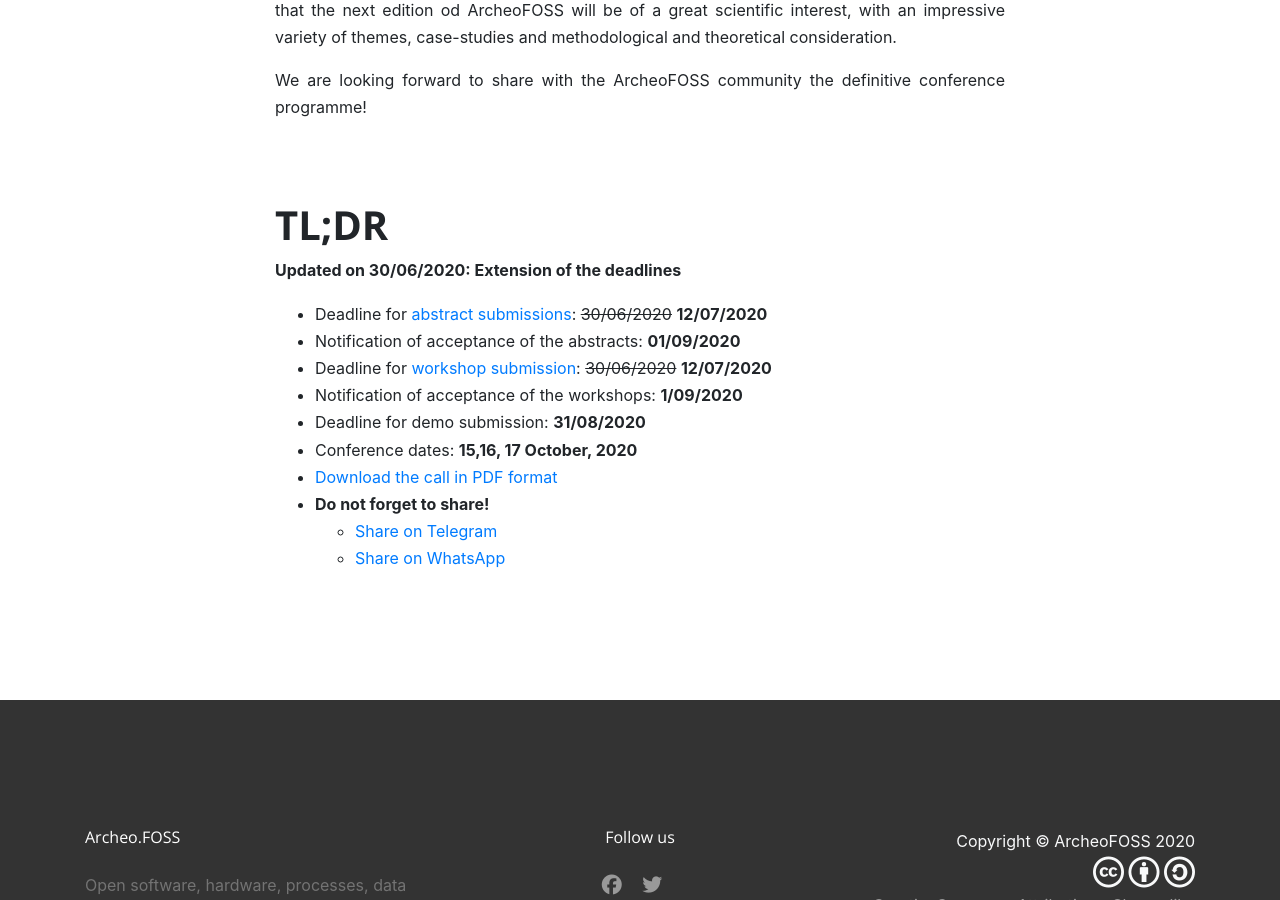
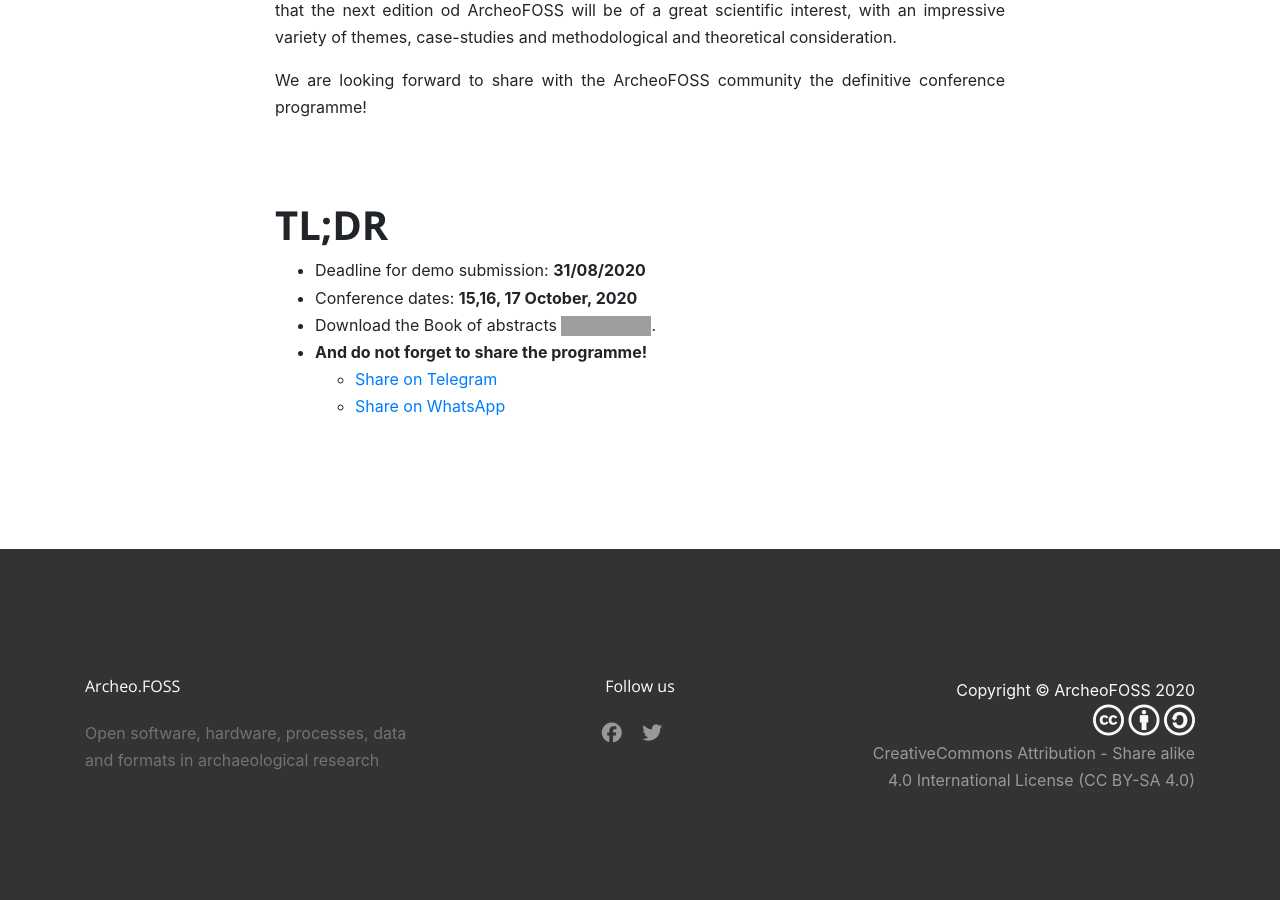
Before and after one commit to archeofoss/archeofoss2020, a Jekyll site: the page built from index.md, in a window 1280 px wide and 900 px high, scrolled down 1596 px. Built offline with Jekyll 4.4.1, drawn with Linux system fonts in a browser that asks for light colours; nearby versions of some CDN libraries; grey boxes are pictures that could not be loaded.

```diff
--- a/index.md
+++ b/index.md
@@ -28,14 +28,9 @@
 
 
 # TL;DR
-**Updated on 30/06/2020: Extension of the deadlines**
-- Deadline for [abstract submissions](https://forms.gle/yEqVdk2ApBTSLJoP6): <strike>30/06/2020</strike> **12/07/2020**
-- Notification of acceptance of the abstracts: **01/09/2020**
-- Deadline for [workshop submission](https://forms.gle/TCPNg7NNC3UvnFiEA): <strike>30/06/2020</strike> **12/07/2020**
-- Notification of acceptance of the workshops: **1/09/2020**
 - Deadline for demo submission: **31/08/2020**
 - Conference dates: **15,16, 17 October, 2020**
-- [Download the call in PDF format](./call-for-papers-ArcheoFOSS-XIV-2020-en.pdf)
-- **Do not forget to share!**
+- Download the Book of abstracts [![DOI](https://zenodo.org/badge/DOI/10.5281/zenodo.4002961.svg)](https://doi.org/10.5281/zenodo.4002961).
+- **And do not forget to share the programme!**
     - [Share on Telegram](https://telegram.me/share/url?url=https://2020.archeofoss.org&text=Available+programme+of+ArcheoFOSS+2020)
     - [Share on WhatsApp](https://wa.me/?text=https://2020.archeofoss.org+Available+programme+of+ArcheoFOSS+2020)
```
Also changed, not shown: workshops.md (+7 -0 lines).
